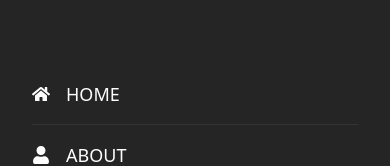
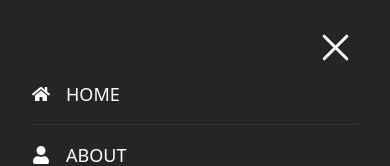
Before and after one commit to Mahdi-Alaee/My-Personal-Website, a React (Vite) app: page / in a window 390 px wide. Shown: the top 166 px of the page. Built offline with nearby package versions, Linux system fonts and the light colour scheme.

Commit message:
coding MenuButton component

```diff
--- a/src/App.tsx
+++ b/src/App.tsx
@@ -1,17 +1,25 @@
 import { useState } from "react";
 import Menu from "./components/Menu";
+import MenuButton from "./components/MenuButton";
 
-const App : React.FC = () => {
-  const [isMenuOpen, setIsMenuOpen] = useState(true);
+const App: React.FC = () => {
+  const [isMenuOpen, setIsMenuOpen] = useState(true); // setIsMenuOpen
 
   return (
-    <div id='app' className="relative bg-darkColor min-h-screen overflow-hidden">
+    <div
+      id="app"
+      className="relative bg-darkColor min-h-screen overflow-hidden"
+    >
       {/* background shape */}
       <div className="absolute bg-yellowColor h-screen w-1/4 skew-x-12 -left-36 hidden lg:block"></div>
 
+      {/* menu */}
       <Menu isMenuOpen={isMenuOpen} />
+
+      {/* menu button */}
+      <MenuButton isMenuOpen={isMenuOpen} setIsMenuOpen={setIsMenuOpen} />
     </div>
-  )
-}
+  );
+};
 
 export default App;
--- a/src/components/MenuButton.tsx
+++ b/src/components/MenuButton.tsx
@@ -0,0 +1,21 @@
+interface MenuButtonProps {
+  isMenuOpen: boolean;
+  setIsMenuOpen: React.Dispatch<React.SetStateAction<boolean>>;
+}
+
+const MenuButton: React.FC<MenuButtonProps> = ({
+  isMenuOpen,
+  setIsMenuOpen,
+}) => {
+  return (
+    <button
+      id="btn-menu-responsive"
+      className={`btn-menu bg-darkBrown rounded-lg ${!isMenuOpen ? "" : "close"} lg:hidden`}
+      onClick={() => setIsMenuOpen((prev) => !prev)}
+    >
+      <span></span>
+    </button>
+  );
+};
+
+export default MenuButton;
--- a/src/index.css
+++ b/src/index.css
@@ -1,3 +1,73 @@
 @tailwind base;
 @tailwind components;
 @tailwind utilities;
+
+/** Menu Button */
+.btn-menu {
+    width: 50px;
+    height: 50px;
+    display: block;
+    cursor: pointer;
+    position: absolute;
+    top: 20px;
+    right: 30px;
+}
+.btn-menu span {
+    position: absolute;
+    top: 1.6em;
+    left: 0.5em;
+    background-color: white;
+    transform: rotate(0deg);
+    -ms-transform: rotate(0deg);
+    /* IE 9 */
+    -webkit-transform: rotate(0deg);
+    /* Opera, Chrome, and Safari */
+}
+.btn-menu span:before {
+    position: absolute;
+    top: -0.6em;
+    left: 0;
+    content: ' ';
+    background-color: white;
+}
+.btn-menu span:after {
+    position: absolute;
+    top: 0.6em;
+    left: 0;
+    content: ' ';
+    background-color: white;
+}
+.close span {
+    position: absolute;
+    left: -5.5em;
+    top: 1em;
+    background: none;
+}
+.close span:after {
+    position: absolute;
+    left: 6em;
+    top: 0.6em;
+    background-color: white;
+    transform: rotate(45deg);
+    -ms-transform: rotate(45deg);
+    -webkit-transform: rotate(45deg);
+}
+.close span:before {
+    display: block;
+    position: absolute;
+    background-color: white;
+    top: 0.6em;
+    left: 6em;
+    transform: rotate(-45deg);
+    -ms-transform: rotate(-45deg);
+    -webkit-transform: rotate(-45deg);
+}
+.btn-menu span, .btn-menu span:before, .btn-menu span:after, .close span, .close span:before, .close span:after {
+    width: 35px;
+    height: 3px;
+    border-radius: 0.2em;
+    -moz-transition: all .5s cubic-bezier(0.5, -0.6, 0.19, 1);
+    -o-transition: all .5s cubic-bezier(0.5, -0.6, 0.19, 1);
+    -webkit-transition: all .5s cubic-bezier(0.5, -0.6, 0.19, 1);
+    transition: all .5s cubic-bezier(0.5, -0.6, 0.19, 1);
+}
```
